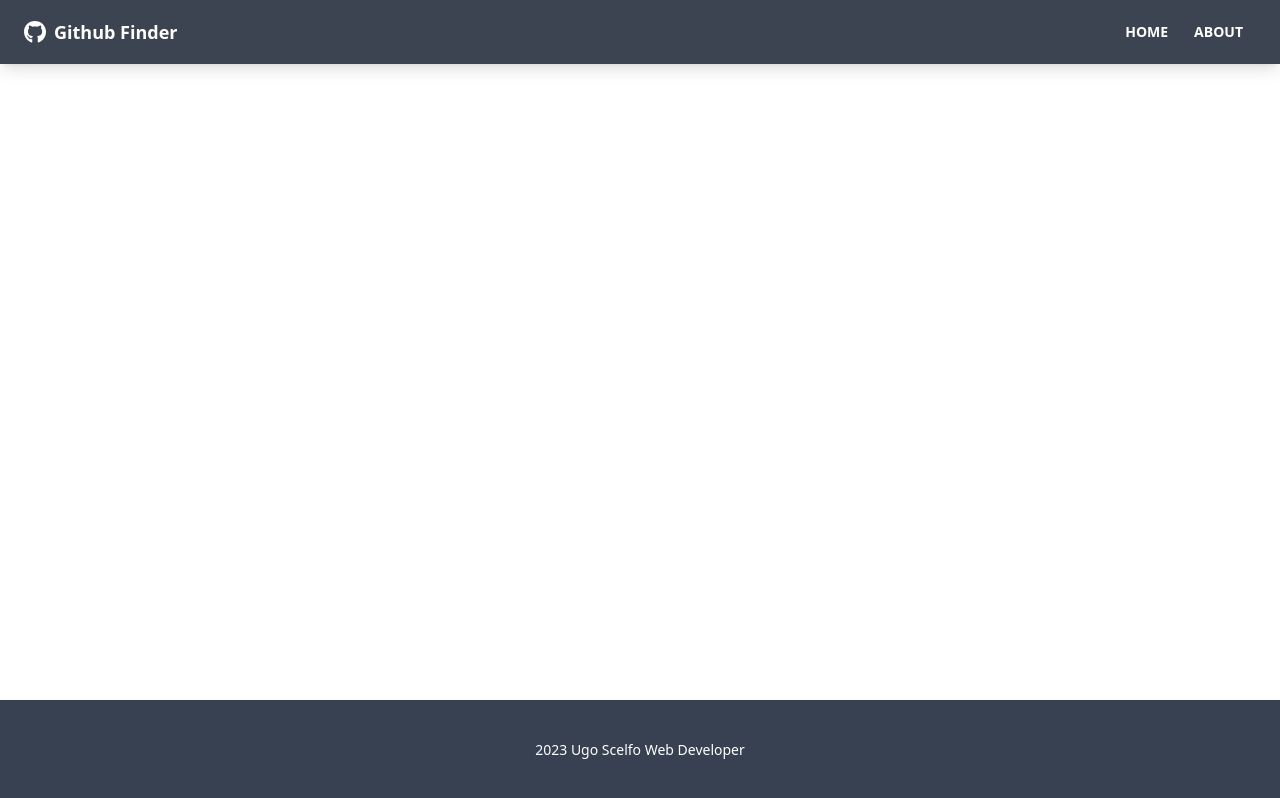
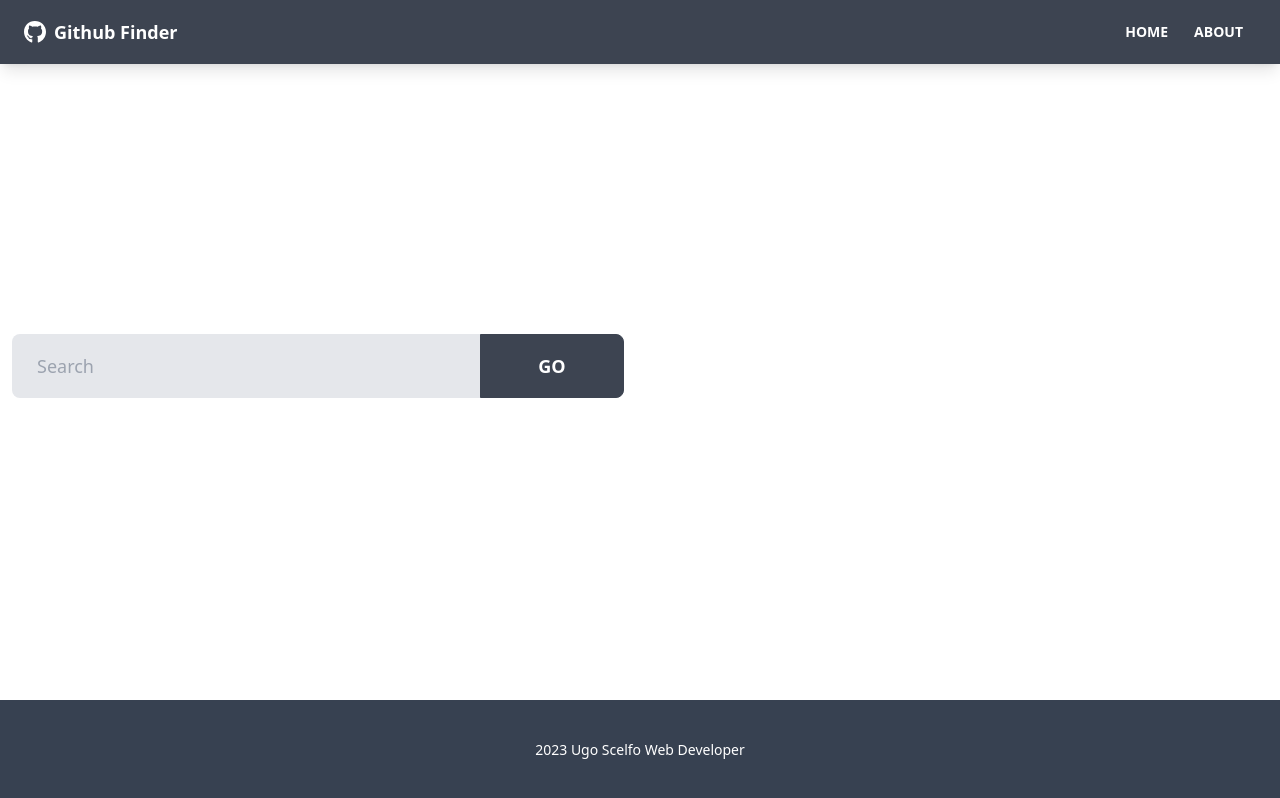
Before and after one commit to ugoscelfo/github-finder, a React (Create React App) app in the folder my-app/: page / in a window 1280 px wide. Built offline with nearby package versions, Linux system fonts and the light colour scheme.

Commit message:
user search

```diff
--- /dev/null
+++ b/my-app/src/components/users/UserSearch.jsx
@@ -0,0 +1,51 @@
+import { useState, useContext } from "react"
+import GithubContext from "../../context/github/GithubContext"
+
+
+export default function UserSearch() {
+    const [text, setText] = useState("")
+
+    const {users} = useContext(GithubContext)
+
+    const handleChange = (e) => setText(e.target.value)
+
+    const handleSubmit = (e) => {
+        e.preventDefault()
+        if(text === "") {
+            alert("Please enter something")
+        } else {
+            setText("")
+        }
+    }
+
+    return (
+        <div className="grid grid-cols-1 xl:grid-cols-2 lg:grid-cols-2 md:grid-cols-2 mb-8 gap-8">
+            <div>
+               <form onSubmit={handleSubmit}>
+                    <div className="form-control">
+                        <div className="relative">
+                            <input
+                                type="text"
+                                className="w-full pr-40 bg-gray-200 input input-lg text-black"
+                                placeholder="Search"
+                                value={text}
+                                onChange={handleChange}
+                            />
+                            <button type="submit" className="absolute top-0 right-0 rounded-l-none w-36 btn btn-lg">
+                                Go
+                            </button>
+                        </div>
+                    </div>
+                </form>
+            </div>
+            {users.length > 0 && (
+                <div>
+                <button className="btn btn-ghost btn-lg">
+                    Clear
+                </button>
+            </div>
+            )}
+
+        </div>
+    )
+}
--- a/my-app/src/pages/Home.jsx
+++ b/my-app/src/pages/Home.jsx
@@ -1,8 +1,10 @@
-import UserResults from "../components/users/UserResults"
+import UserResults from "../components/users/UserResults";
+import UserSearch from "../components/users/UserSearch";
 
 export default function Home() {
     return(
         <>
+            <UserSearch />
            <UserResults />
         </>
     )
```
